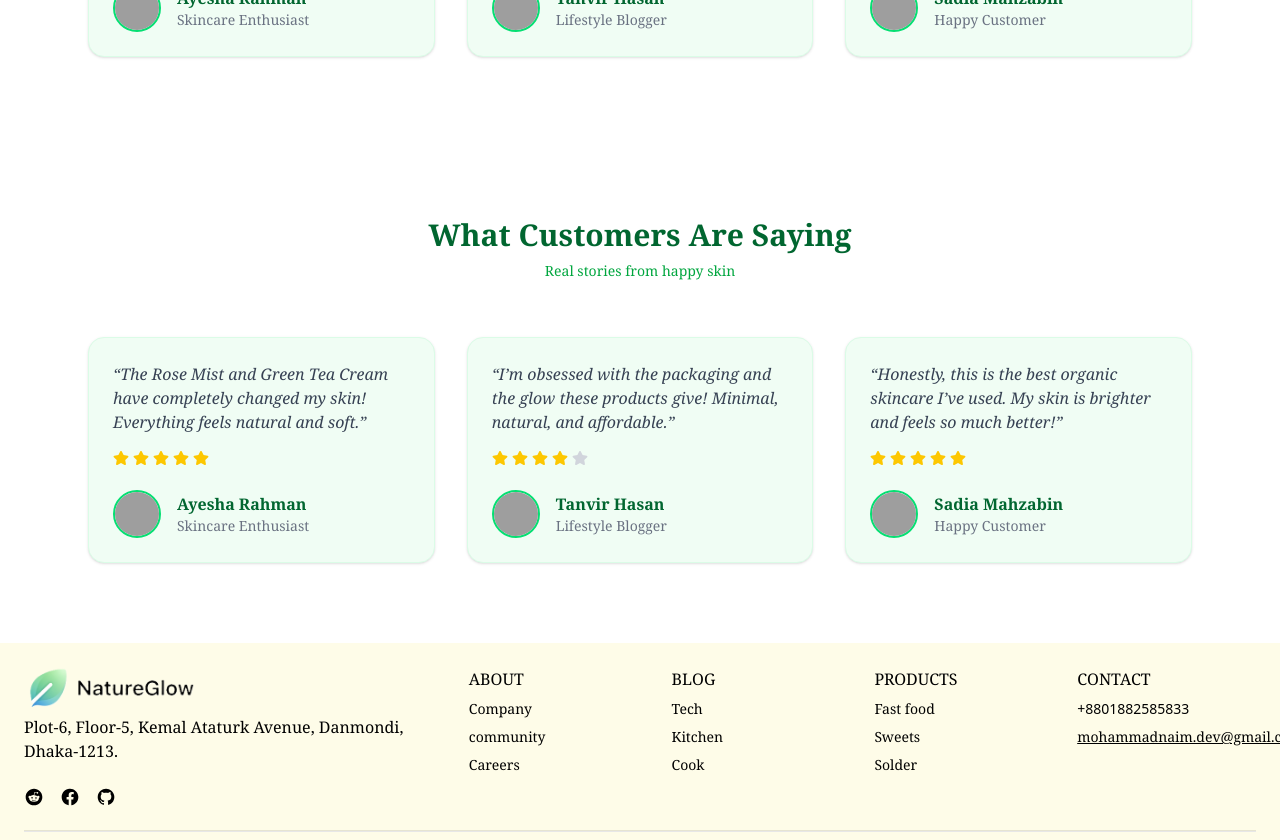
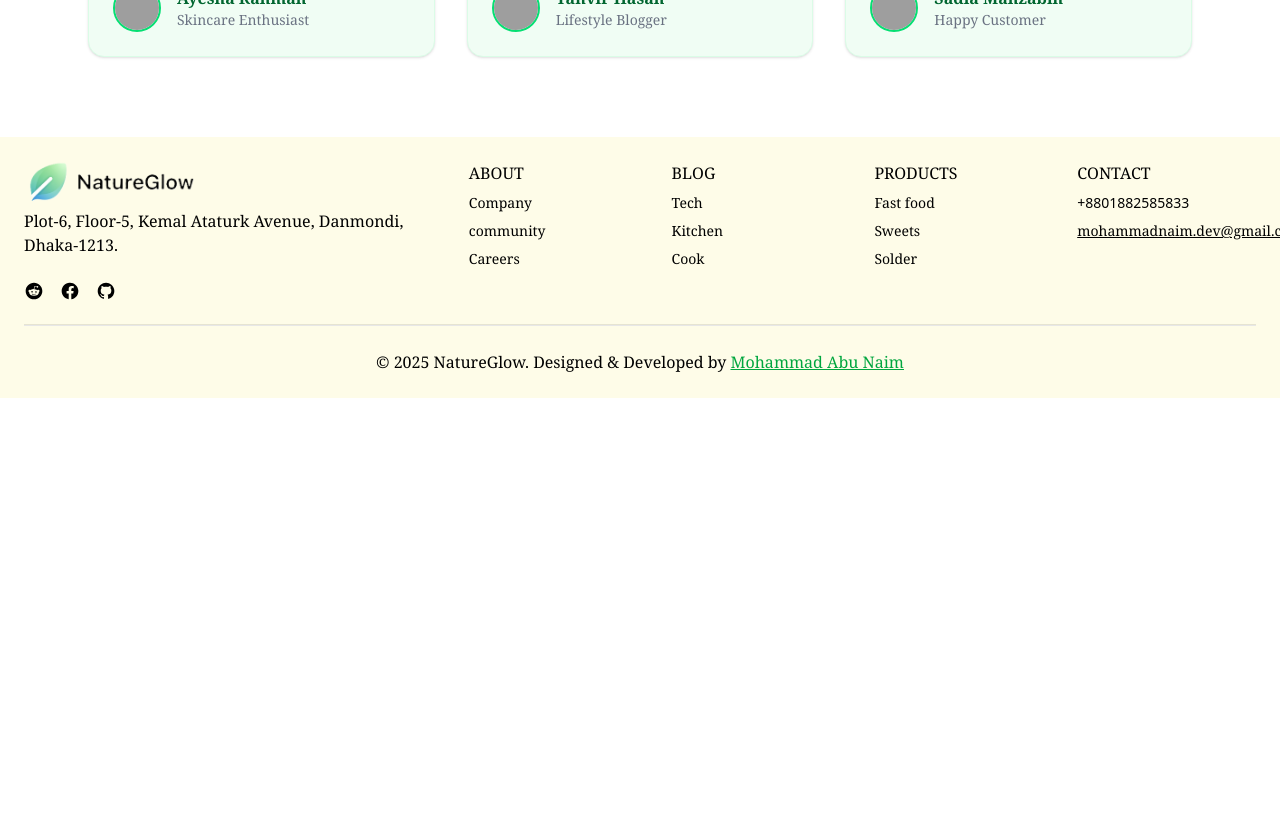
Before and after one commit to md-abu-naim/NatureGlow, a React (Vite) app: page / in a window 1280 px wide. Shown: the part 4000-4840 px from the top of the page. After the commit the page ends 4398 px from the top, so only its background shows below. Built offline with nearby package versions, Linux system fonts and the light colour scheme; grey boxes are pictures that could not be loaded.

Commit message:
testimonials section fully responsiveness okay

```diff
--- a/src/Pages/Home/Testimonials.jsx
+++ b/src/Pages/Home/Testimonials.jsx
@@ -33,15 +33,13 @@ const Testimonials = () => {
 
 
     return (
-        <div>
-
         <div className="py-20 px-5 md:px-12">
             <div className="text-center mb-14">
                 <h2 className="text-3xl font-bold text-green-800">What Customers Are Saying</h2>
                 <p className="text-green-600 text-sm mt-2">Real stories from happy skin</p>
             </div>
 
-                <div className="grid grid-cols-1 md:grid-cols-3 gap-8 max-w-6xl mx-auto">
+            <div className="grid grid-cols-1 md:grid-cols-2 lg:grid-cols-3 gap-8 max-w-6xl mx-auto">
                 {
                     testimonials?.map(t => <div key={t.id} className="flex flex-col justify-between bg-green-50 border border-green-100 p-6 rounded-2xl shadow-sm hover:shadow-md transition duration-300">
                         <p className="text-gray-700 italic mb-4"> “{t.message}”</p>
@@ -63,45 +61,6 @@ const Testimonials = () => {
                 }
             </div>
         </div>
-
-            <section className="py-20 bg-white px-5 md:px-12">
-                <div className="text-center mb-14">
-                    <h2 className="text-3xl font-bold text-green-800">What Customers Are Saying</h2>
-                    <p className="text-green-600 text-sm mt-2">Real stories from happy skin</p>
-                </div>
-
-                <div className="grid grid-cols-1 md:grid-cols-3 gap-8 max-w-6xl mx-auto">
-                    {testimonials.map((t) => (
-                        <div
-                            key={t.id}
-                            className="bg-green-50 border border-green-100 p-6 rounded-2xl shadow-sm hover:shadow-md transition duration-300 flex flex-col justify-between"
-                        >
-                            <p className="text-gray-700 italic mb-4">“{t.message}”</p>
-
-                            {/* ⭐ Star Rating */}
-                            <div className="flex gap-1 mb-6 text-yellow-500">
-                                {[...Array(5)].map((_, i) => (
-                                    <FaStar key={i} className={i < t.rating ? "text-yellow-400" : "text-gray-300"} />
-                                ))}
-                            </div>
-
-                            {/* 👤 User Info */}
-                            <div className="flex items-center gap-4 mt-auto">
-                                <img
-                                    src={t.image}
-                                    alt={t.name}
-                                    className="w-12 h-12 rounded-full object-cover border-2 border-green-400"
-                                />
-                                <div>
-                                    <h4 className="font-semibold text-green-800">{t.name}</h4>
-                                    <p className="text-sm text-gray-500">{t.title}</p>
-                                </div>
-                            </div>
-                        </div>
-                    ))}
-                </div>
-            </section>
-        </div>
     );
 };
 
```
Lines whose indentation alone changed are shown as unchanged.
